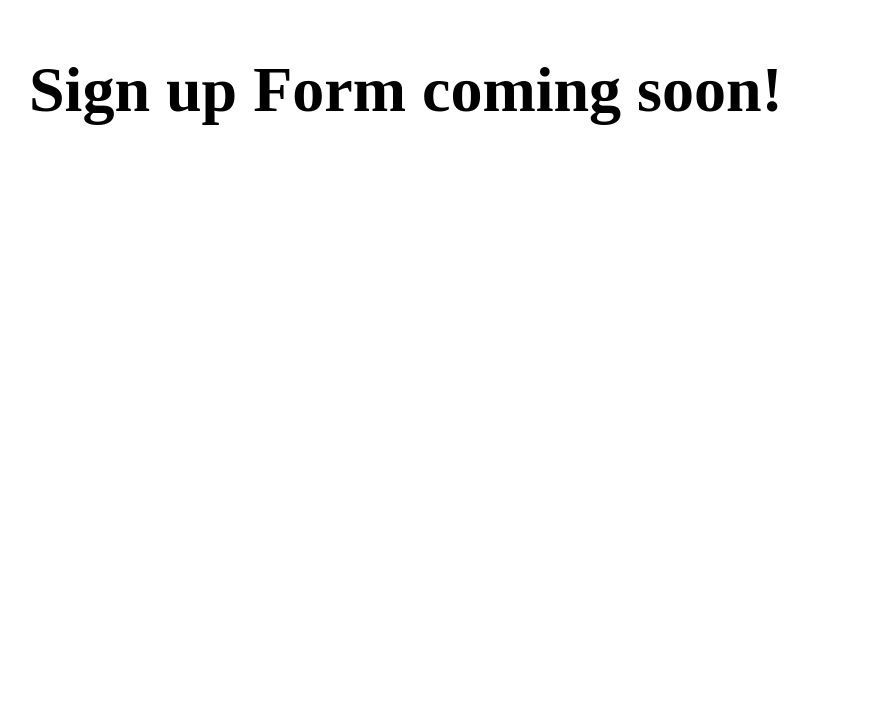
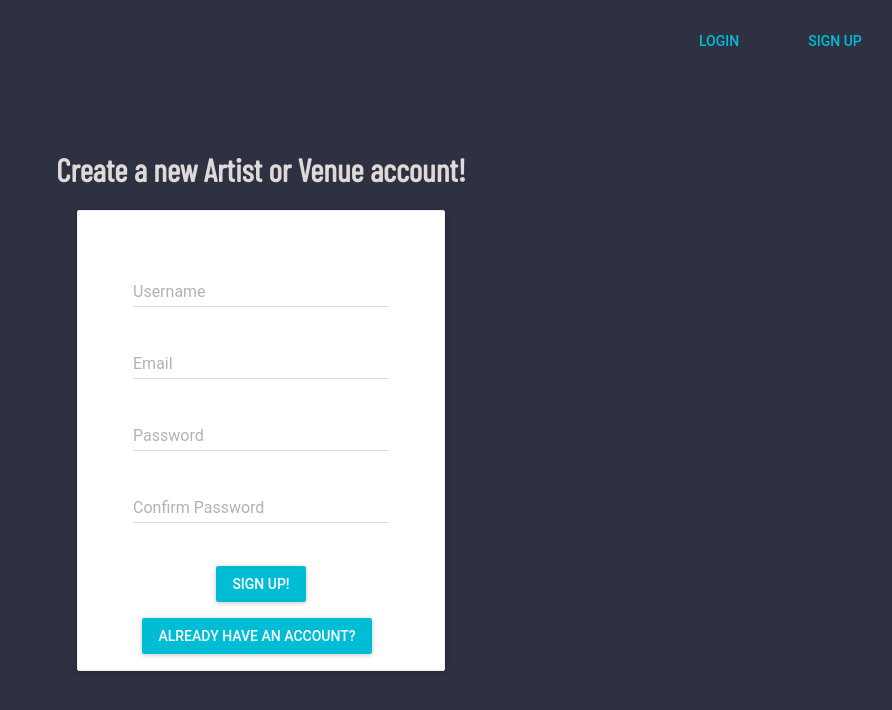
Before and after one commit to adamtahoun/muven, a React (Create React App) app in the folder front-end/: page /signup in a window 1280 px wide. Shown: the top 710 px of the page, without its empty margins (379-1271 px from the left). Built offline with nearby package versions, Linux system fonts and the light colour scheme.

Commit message:
login/signup updated

```diff
--- a/front-end/public/index.html
+++ b/front-end/public/index.html
@@ -10,6 +10,15 @@
     -->
     <link rel="manifest" href="%PUBLIC_URL%/manifest.json">
     <link rel="shortcut icon" href="%PUBLIC_URL%/favicon.ico">
+	<link href="https://fonts.googleapis.com/css?family=Barlow+Condensed" rel="stylesheet">
+	  <!-- Compiled and minified CSS -->
+  <!-- <link rel="stylesheet" href="https://cdnjs.cloudflare.com/ajax/libs/materialize/0.100.2/css/materialize.min.css"> -->
+
+  <!-- Compiled and minified JavaScript -->
+  <!-- <script src="https://cdnjs.cloudflare.com/ajax/libs/materialize/0.100.2/js/materialize.min.js"></script> -->
+
+
+
     <!--
       Notice the use of %PUBLIC_URL% in the tags above.
       It will be replaced with the URL of the `public` folder during the build.
--- a/front-end/src/App.css
+++ b/front-end/src/App.css
@@ -1,11 +1,29 @@
-h2 {
-  font-family: futura;
+html{
+	background-color : #2D3142;
+	color : #DFDAD8;
+
+	font-family: 'Barlow Condensed', sans-serif;
+
+}
+body{
+	color: #DFDAD8;
+}
+/* h2 {
+
   font-size: 48pt;
-  margin-left:400px;
-  position: relative;
+
+
 }
 
 h5 {
-  font-family: futura;
+
   font-size: 24pt;
+} */
+
+.LoginCard {
+
+	display: inline-block;
+	padding: 32px 48px 0px 48px;
+	border: 1px solid #EEE;
+	background-color: #DFDAD8;
 }
--- a/front-end/src/App.js
+++ b/front-end/src/App.js
@@ -2,7 +2,7 @@ import React, { Component } from 'react';
 import MuiThemeProvider from 'material-ui/styles/MuiThemeProvider';
 import NavBar from './Components/nav_bar/nav_bar';
 import SearchBar from './Components/search_bar/search_bar';
-import "./App.css"
+import "./App.css";
 
 
 class App extends Component {
@@ -10,10 +10,14 @@ class App extends Component {
     return (
       <div className="App">
         <MuiThemeProvider>
+			<div>
           <NavBar/>
           <h2>Muven</h2>
           <h5>Booking and Networking Apllication <br/> for Musicians and Venues</h5>
+		  <center>
           <SearchBar />
+		  </center>
+		  </div>
         </MuiThemeProvider>
       </div>
     );
--- a/front-end/src/Components/log_in_form.js
+++ b/front-end/src/Components/log_in_form.js
@@ -1,11 +1,57 @@
 import React, { Component } from 'react';
+import { Card, CardActions } from 'material-ui/Card';
+import {Link} from 'react-router-dom';
+
+import TextField from 'material-ui/TextField';
+import RaisedButton from 'material-ui/RaisedButton';
+import MuiThemeProvider from 'material-ui/styles/MuiThemeProvider';
+import NavBar from './nav_bar/nav_bar';
+
+import "../App.css"
+
+
 
 class LoginForm extends Component{
   render(){
     return(
-      <div>
-      <h2>Login Form coming soon!</h2>
-      </div>
+		<div className = "Login">
+			<MuiThemeProvider>
+				<div>
+					<NavBar/>
+					<br/>
+					<br/>
+					<br/>
+
+					<center>
+
+					<h1> Log in to your Artist or Venue account!</h1>
+					<Card className = "LoginCard">
+					<div>
+						<TextField
+						hintText="Enter your Username"
+						floatingLabelText="Username"
+						/>
+						<br />
+						<TextField
+						hintText="Password Field"
+						floatingLabelText="Password"
+						type="password"
+						/>
+					</div>
+					<br/>
+					<br/><br/>
+					<CardActions>
+					<RaisedButton label ="Login"/>
+					<Link to="./signup">
+    <RaisedButton label = "Need an account?" primary = {true} />
+  </Link>
+					</CardActions>
+					</Card>
+					</center>
+				</div>
+			</MuiThemeProvider>
+		</div>
+
     );
   }
 }
--- a/front-end/src/Components/search_bar/search_bar.css
+++ b/front-end/src/Components/search_bar/search_bar.css
@@ -1,9 +1,9 @@
-.SearchBar {
+/* .SearchBar {
   position: absolute;
   margin-top: 50px;
   margin-left:  400px;
 
-}
+} */
 
 .SearchBar-card{
   width: 900px;
@@ -21,8 +21,9 @@
     width : 1000px;
 }
 
-.SearchBar-button{
+/* .SearchBar-button{
   position: absolute;
   margin-left: 780px;
   margin-top: -45px;
 }
+ */
--- a/front-end/src/Components/sign_up_form.js
+++ b/front-end/src/Components/sign_up_form.js
@@ -1,13 +1,76 @@
 import React, { Component } from 'react';
+import { Card, CardActions } from 'material-ui/Card';
+import {Link} from 'react-router-dom';
 
-class SignUpForm extends Component{
+import TextField from 'material-ui/TextField';
+import RaisedButton from 'material-ui/RaisedButton';
+import MuiThemeProvider from 'material-ui/styles/MuiThemeProvider';
+import NavBar from './nav_bar/nav_bar';
+
+import "../App.css"
+
+
+	const buttonStyle = {
+    margin: 8,
+};
+class SignupForm extends Component{
+
+
   render(){
     return(
-      <div>
-      <h2>Sign up Form coming soon!</h2>
-      </div>
+		<div className = "Login">
+			<MuiThemeProvider>
+				<div>
+					<NavBar/>
+					<br/>
+					<br/>
+					<br/>
+
+					<center>
+
+					<h1>Create a new Artist or Venue account!</h1>
+					<Card className = "LoginCard">
+					<div>
+						<TextField
+						hintText="Enter your Username"
+						floatingLabelText="Username"
+						/>
+						<br />
+						<TextField
+						hintText="Enter an Email"
+						floatingLabelText="Email"
+
+						/>
+						<br />
+						<TextField
+						hintText="Create a Password"
+						floatingLabelText="Password"
+						type="password"
+						/>
+						<br />
+						<TextField
+						hintText="Confirm Password"
+						floatingLabelText="Confirm Password"
+						type="password"
+						/>
+					</div>
+					<br/>
+
+					<CardActions>
+					<RaisedButton label ="Sign Up!" primary = {true} style= {buttonStyle}/>
+					<br/>
+					<Link to="./login">
+    <RaisedButton label = "Already have an Account?" primary = {true} style= {buttonStyle}/>
+  </Link>
+					</CardActions>
+					</Card>
+					</center>
+				</div>
+			</MuiThemeProvider>
+		</div>
+
     );
   }
 }
 
-export default SignUpForm;
+export default SignupForm;
```
